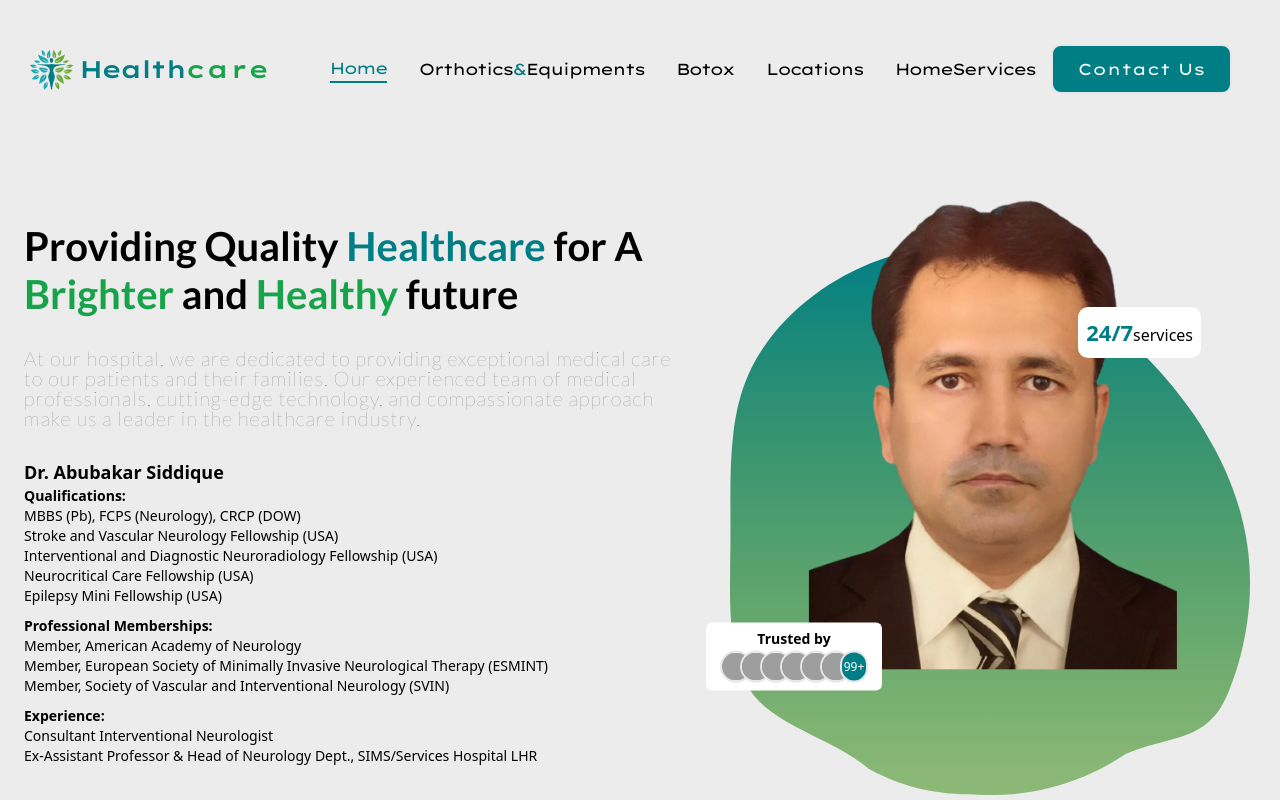
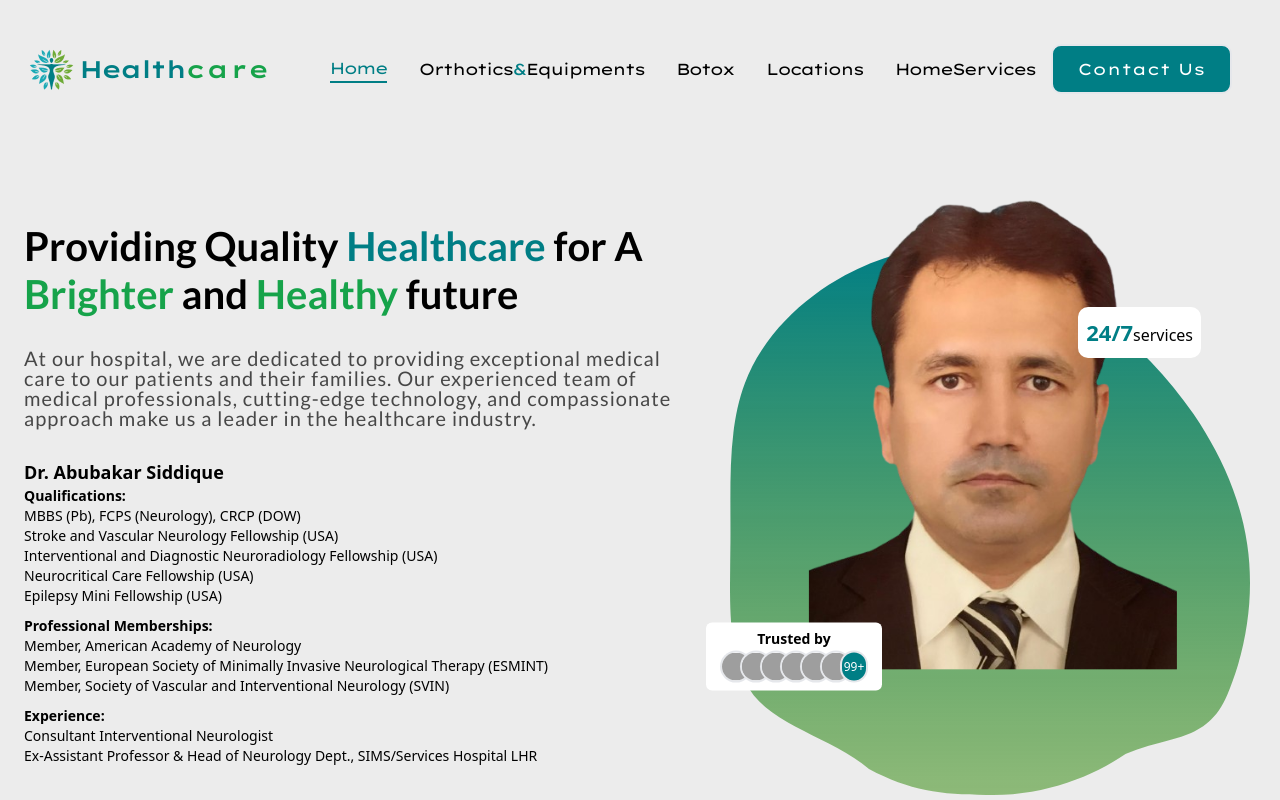
Before and after one commit to RayyanKhan4004/drwebsite, a React (Vite) app: page / in a window 1280 px wide. Shown: the top 800 px of the page. Built offline with nearby package versions, Linux system fonts and the light colour scheme; grey boxes are pictures that could not be loaded; a web font is replaced by a local one.

Commit message:
Update HomeCoponent.jsx

```diff
--- a/src/components/HomeCoponent.jsx
+++ b/src/components/HomeCoponent.jsx
@@ -29,8 +29,8 @@ function HomeCoponent() {
                   fontSize: "20px",
                   color: "#474747",
                   letterSpacing: "1px",
-                  fontWeight: "lighter",
-                  opacity: 0.8,
+                 // fontWeight: "lighter",
+                 // opacity: 0.8,
                 }}
               >
                 At our hospital, we are dedicated to providing exceptional
```
